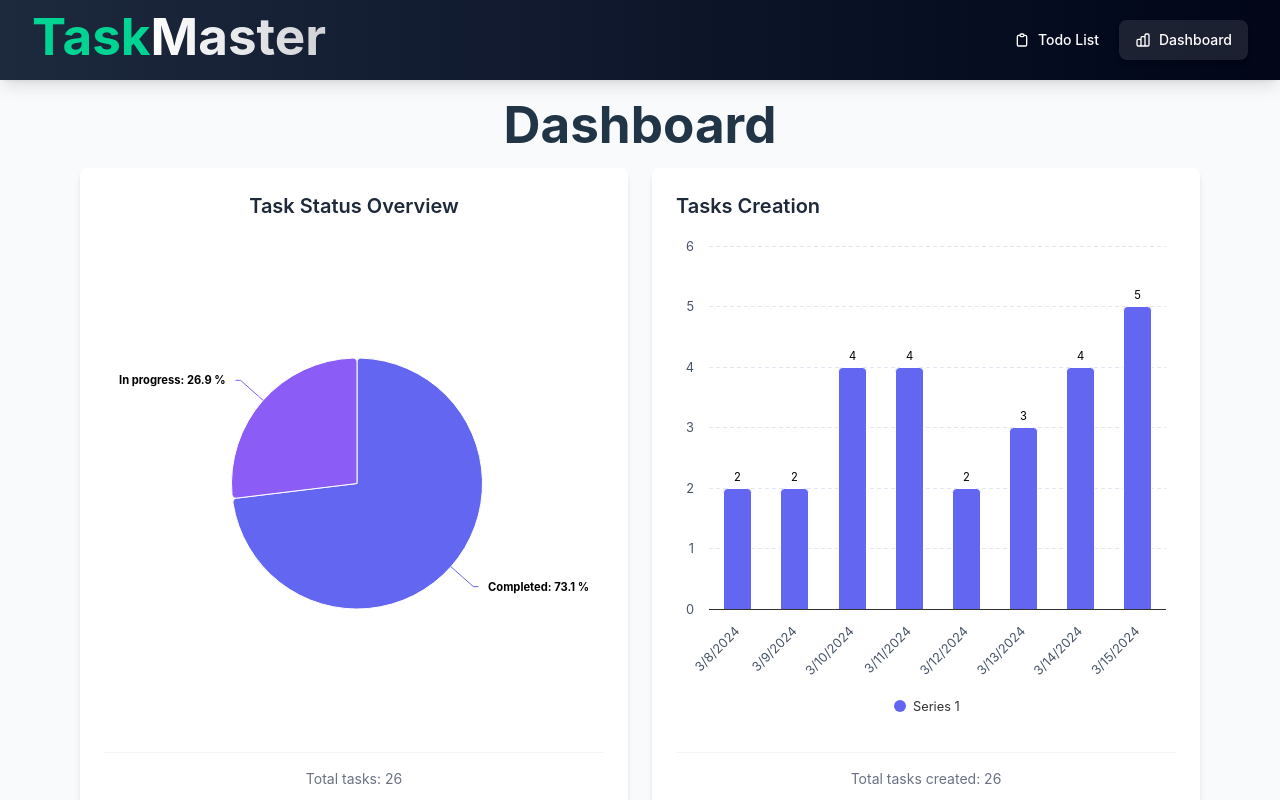
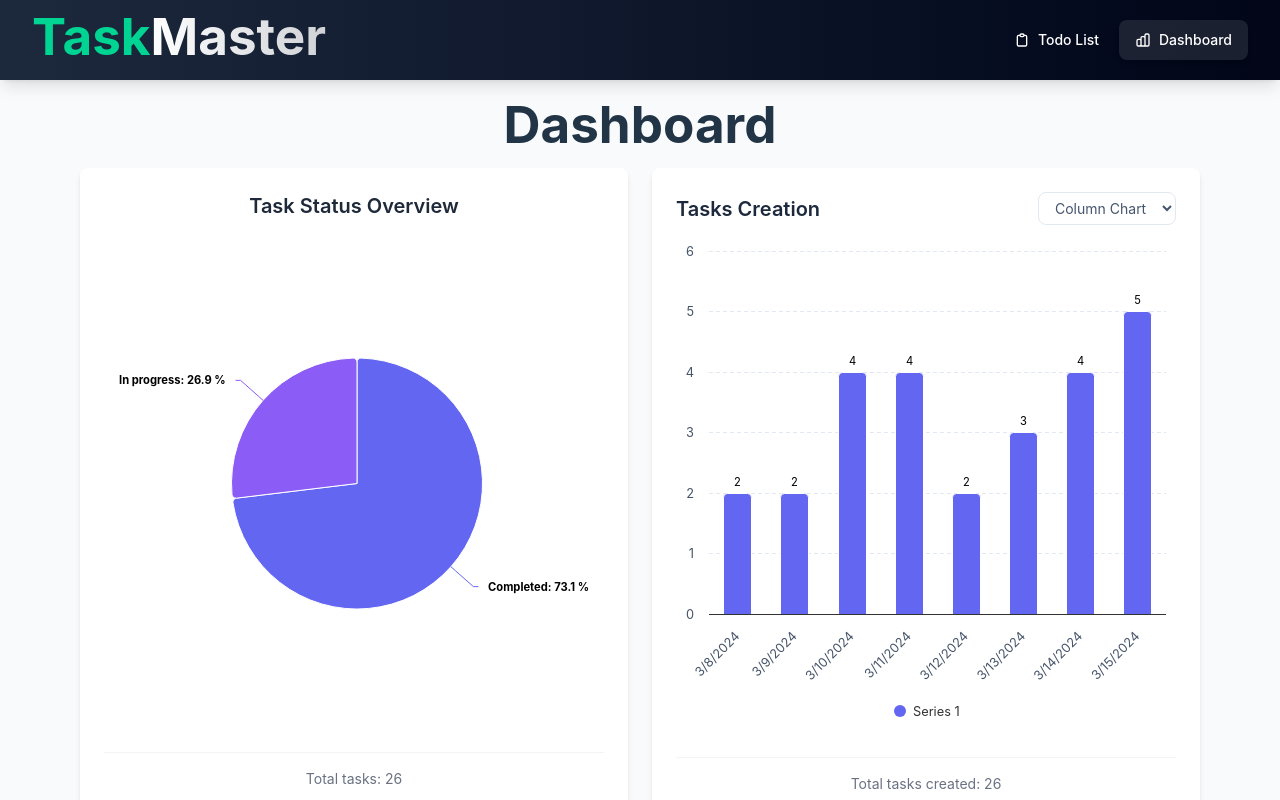
Before and after one commit to Remy-J/taskManager, a Vue app: page /dashboard in a window 1280 px wide. Shown: the top 800 px of the page. Built offline with nearby package versions, Linux system fonts and the light colour scheme.

Commit message:
implement select for select type of chart and fix warning

```diff
--- a/src/components/HighChart.vue
+++ b/src/components/HighChart.vue
@@ -27,7 +27,7 @@ const props = defineProps({
     type: {
         type: String,
         default: 'column',
-        validator: (value: string) => ['column', 'line', 'pie'].includes(value)
+        validator: (value: string) => ['column', 'bar', 'line', 'pie'].includes(value)
     },
     data: {
         type: Array as () => ChartData[],
@@ -47,6 +47,9 @@ function getChartOptions(): Highcharts.Options {
             type: props.type as any,
             renderTo: chartContainer.value,
             height: '100%'
+        },
+        accessibility: {
+            enabled: false
         },
         title: {
             text: props.title,
--- a/src/view/DashboardView.vue
+++ b/src/view/DashboardView.vue
@@ -14,11 +14,16 @@
 
       <Card>
         <template #header>
-          <div class="flex justify-between items-center">
-            <h2 class="text-xl font-semibold text-gray-800">Tasks Creation</h2>
+          <div class="flex justify-between items-center mb-4">
+            <h2 class="text-xl font-semibold text-slate-800">Tasks Creation</h2>
+            <select v-model="selectedChartType" class="px-3 py-1.5 text-sm border border-slate-200 rounded-lg bg-white text-slate-600
+                   focus:ring-2 focus:ring-indigo-500/20 focus:border-indigo-500 outline-none
+                   cursor-pointer hover:bg-slate-50 transition-colors">
+              <option v-for="{ value, label } in chartTypes" :key="value" :value="value">{{ label }}</option>
+            </select>
           </div>
         </template>
-        <HighChart type="column" :data="barChartCreationData" />
+        <HighChart :type="selectedChartType" :data="barChartCreationData" />
         <template #footer>
           <div class="text-sm text-gray-500">
             Total tasks created: {{ tasksLength }}
@@ -52,12 +57,21 @@
  * - Task completion timeline (bar chart)
  */
 
-import { computed } from 'vue'
+import { computed, ref } from 'vue'
 import { useTodoStore } from '../stores/todosStore'
 import HighChart from '../components/HighChart.vue';
 import Card from '../components/Card.vue';
 
 const todoStore = useTodoStore()
+
+
+const chartTypes = [
+  { value: 'column', label: 'Column Chart' },
+  { value: 'bar', label: 'Bar Chart' },
+  { value: 'line', label: 'Line Chart' }
+] as const
+
+const selectedChartType = ref<'column' | 'bar' | 'line'>('column')
 
 const todoList = computed(() => todoStore.todos)
 
```
